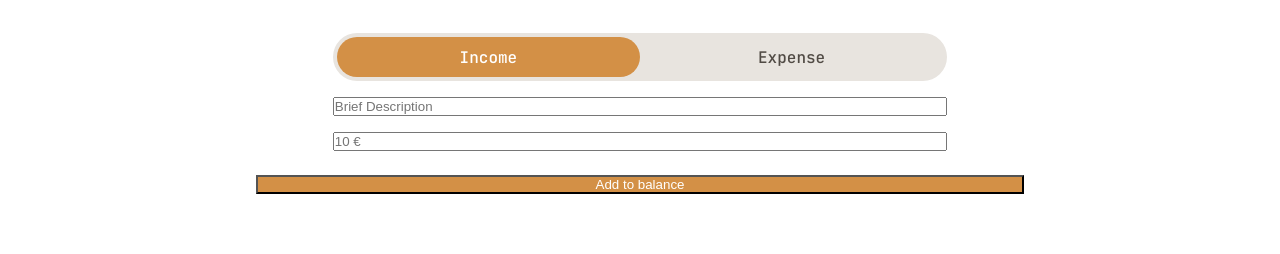
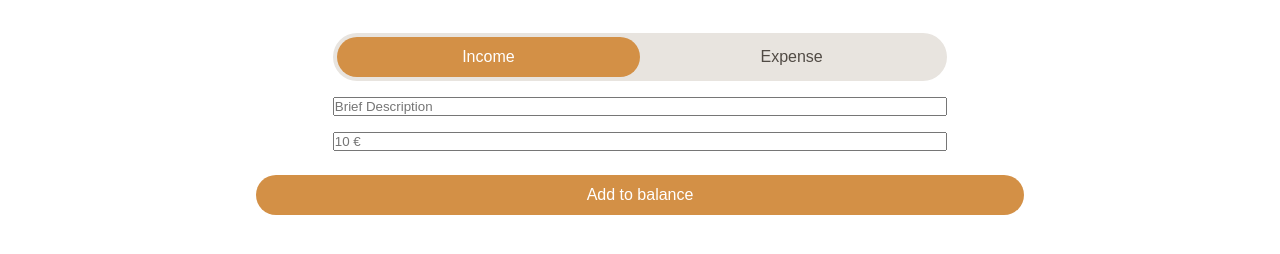
Before and after one commit to julianwlan/LOAL_Haushaltsbuch, a plain HTML site: page frontend/index.html in a window 1280 px wide. Shown: the part 90-344 px from the top of the page. Drawn offline with Linux system fonts and the light colour scheme; no server answers.

Commit message:
submit button finished

```diff
--- a/frontend/style.css
+++ b/frontend/style.css
@@ -75,7 +75,6 @@ body {
     width: 100%;
     min-height: 40px;
     border: none;
-    font: inherit;
     font-size: 16px;
     font-weight: 500;
     border-radius: 999px;
@@ -129,13 +128,10 @@ body {
     font-size: 15px;
     font-weight: 400;
     cursor: pointer;
-    transition: border-color 180ms ease, background-color 180ms ease, box-shadow 180ms ease;
 }
 
 #radio-div label:has(input:checked) {
-    border-color: #d39046;
     background-color: #fff5e9;
-    box-shadow: 0 0 0 1px #d39046;
 }
 
 #radio-div input[type="radio"] {
@@ -154,7 +150,14 @@ body {
 
 #submit-btn {
     background-color: #d39046;
+    font-size: 16px;
+    font-weight: 500;
+    border-radius: 999px;
     color: white;
+    cursor: pointer;
+    width: 100%;
+    min-height: 40px;
+    border: none;
 }
 
 .err-msg {
```
